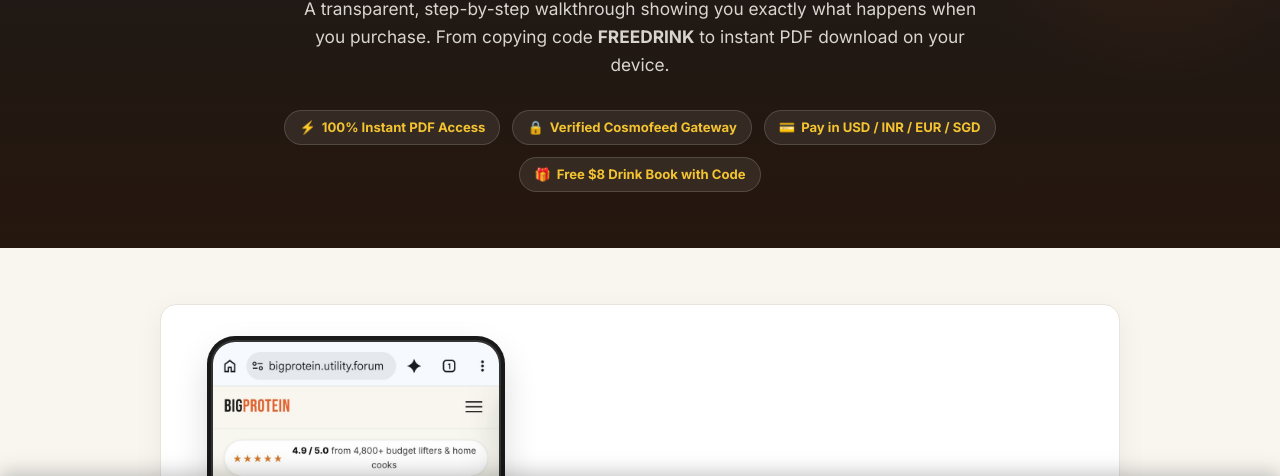
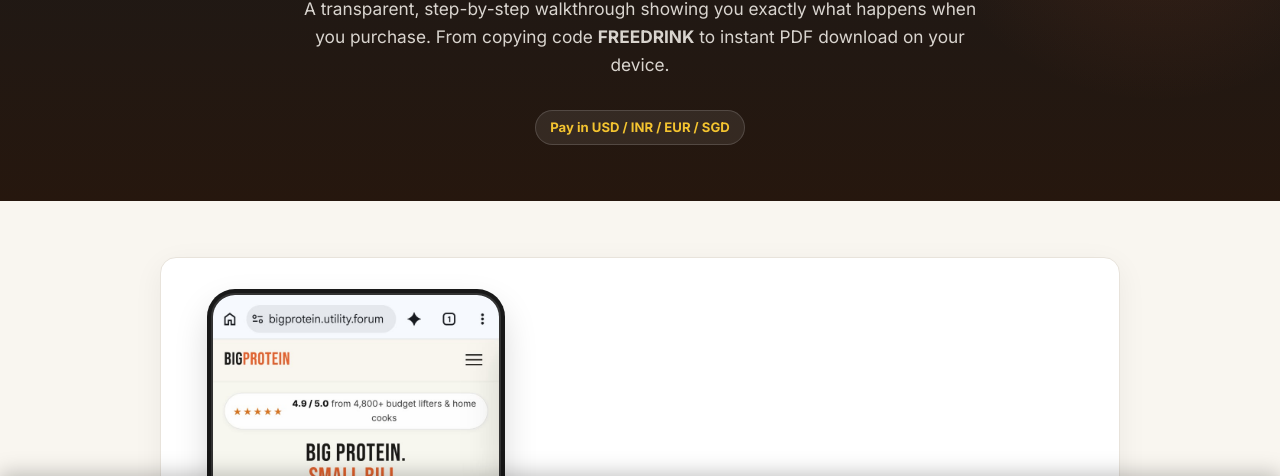
Before and after one commit to LetMecopyit/bigprotein, a plain HTML site: page how-to-order.html in a window 1280 px wide. Shown: the part 330-806 px from the top of the page. Drawn offline with Linux system fonts and the light colour scheme.

Commit message:
Remove 3 emoji lines from hero in how-to-order.html

```diff
--- a/how-to-order.html
+++ b/how-to-order.html
@@ -428,10 +428,7 @@
       </p>
 
       <div class="guide-quick-pills">
-        <span class="guide-pill">⚡ <strong>100% Instant PDF Access</strong></span>
-        <span class="guide-pill">🔒 <strong>Verified Cosmofeed Gateway</strong></span>
-        <span class="guide-pill">💳 <strong>Pay in USD / INR / EUR / SGD</strong></span>
-        <span class="guide-pill">🎁 <strong>Free $8 Drink Book with Code</strong></span>
+        <span class="guide-pill"><strong>Pay in USD / INR / EUR / SGD</strong></span>
       </div>
     </div>
   </section>
```
